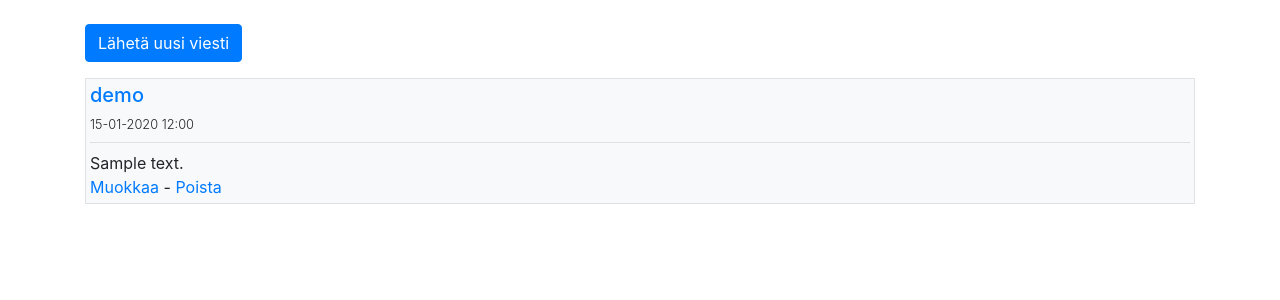
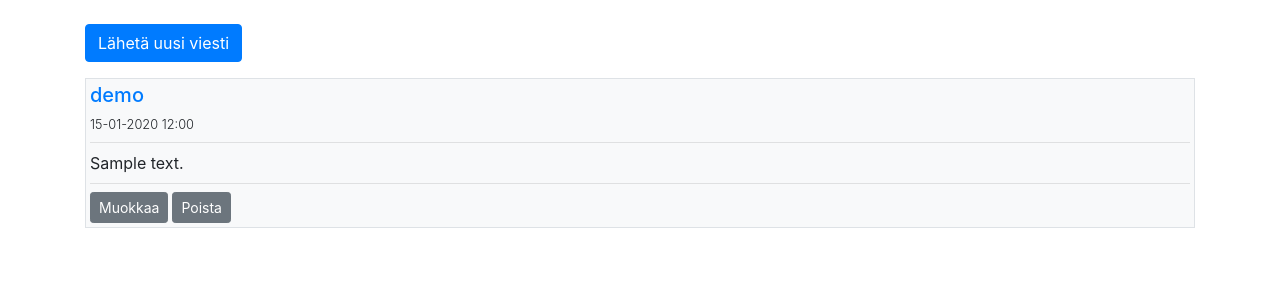
Before and after one commit to mjaakko/viestiseina, a Flask app: page /posts in a window 1280 px wide. Shown: the part 56-356 px from the top of the page. Run offline with Flask 2, Linux system fonts and the light colour scheme; a user stored in the database is signed in; tables that the repository leaves empty hold one stand-in row (values such as "Sample post"); some libraries are stand-ins or nearby versions.

Commit message:
Define post actions in post.html

```diff
--- a/application/templates/posts/list.html
+++ b/application/templates/posts/list.html
@@ -28,10 +28,8 @@
 		{% for post in posts %}
 		<li class="media mb-4">
 			<div class="media-body border bg-light p-1">
+				{% set show_actions = True %}
 				{% include 'posts/post.html' %}
-				{% if current_user.id == post.user_id %}
-				<a href="posts/update/{{ post.id }}">Muokkaa</a> - <a href="posts/delete/{{ post.id }}">Poista</a>
-				{% endif %}
 			</div>
 		</li>
 		{% endfor %}
--- a/application/templates/posts/post.html
+++ b/application/templates/posts/post.html
@@ -2,3 +2,14 @@
 <p class="small font-weight-light mb-0">{{ post.create_time|datetime }}{% if post.create_time != post.modify_time %} <mark>Muokattu: {{ post.modify_time|datetime }}</mark>{% endif %}</p>
 <hr class="my-2">
 <p class="my-0">{{ post | hashtagify | safe}}</p>
+{% if show_actions and current_user.id == post.user_id %}
+<hr class="my-2">
+<div class="form-inline">
+	<form action="posts/update/{{ post.id }}">
+		<input class="btn btn-secondary btn-sm mr-1" type="submit" value="Muokkaa" />
+	</form>
+	<form action="posts/delete/{{ post.id }}">
+		<input class="btn btn-secondary btn-sm mr-1" type="submit" value="Poista" />
+	</form>
+</div>
+{% endif %}
```
